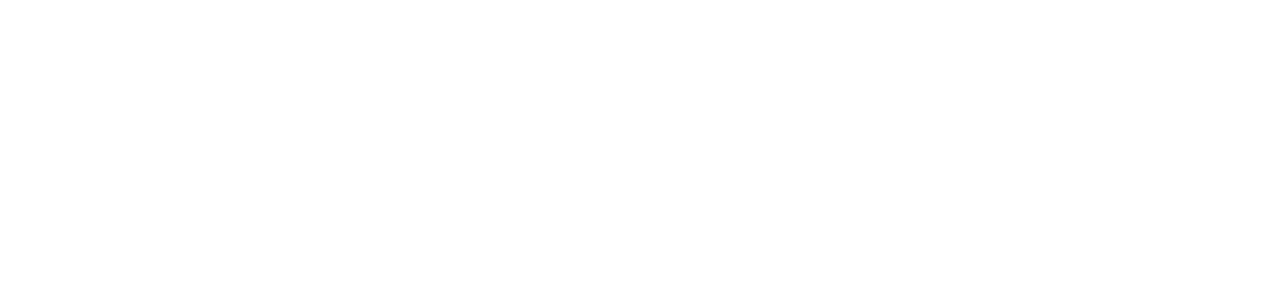
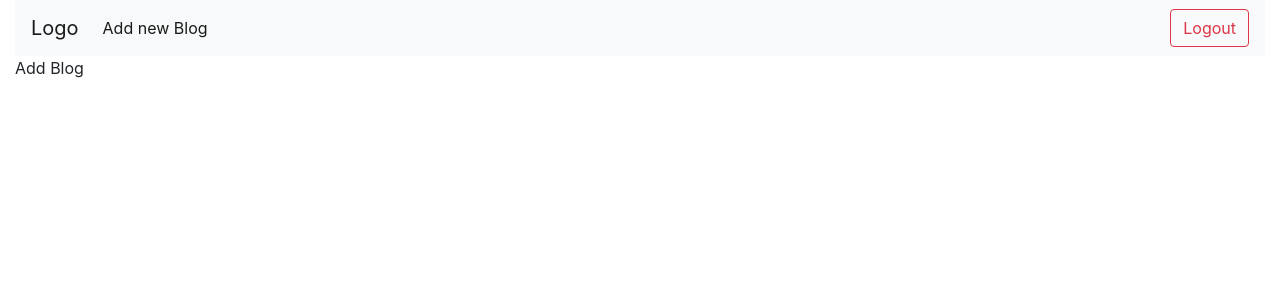
Before and after one commit to nhuanh9/Last-Demo-C07, a React (Create React App) app: page /home/add-blog in a window 1280 px wide. Before the commit this address had no page. Shown: the top 300 px of the page. Built offline with nearby package versions, Linux system fonts and the light colour scheme.

Commit message:
xong dung layout

```diff
--- a/public/index.html
+++ b/public/index.html
@@ -12,7 +12,7 @@
     <link rel="apple-touch-icon" href="%PUBLIC_URL%/logo192.png" />
     <!--
       manifest.json provides metadata used when your web app is installed on a
-      user's mobile device or desktop. See https://developers.google.com/web/fundamentals/web-app-manifest/
+      home's mobile device or desktop. See https://developers.google.com/web/fundamentals/web-app-manifest/
     -->
     <link rel="manifest" href="%PUBLIC_URL%/manifest.json" />
     <!--
--- a/src/App.js
+++ b/src/App.js
@@ -4,14 +4,21 @@
 import Login from "./pages/Login";
 import {Route, Routes} from "react-router-dom";
 import Register from "./pages/Register";
+import Home from "./pages/home/Home";
+import ListBlog from "./pages/home/blog/ListBlog";
+import AddBlog from "./pages/home/blog/AddBlog";
 
 function App() {
     return (
         <>
             <div className='container-fluid'>
                 <Routes>
-                    <Route path={''} element={<Login></Login>}></Route>
-                    <Route path={'register'} element={<Register></Register>}></Route>
+                    <Route path={''} element={<Login/>}/>
+                    <Route path={'register'} element={<Register/>}/>
+                    <Route path={'home'} element={<Home/>}>
+                        <Route path={''} element={<ListBlog/>}></Route>
+                        <Route path={'add-blog'} element={<AddBlog/>}></Route>
+                    </Route>
                 </Routes>
             </div>
         </>
--- a/src/components/Navbar.js
+++ b/src/components/Navbar.js
@@ -1,10 +1,12 @@
+import {Link} from "react-router-dom";
+
 export default function Navbar() {
     return (
         <>
             <div className="row">
                 <div className="col-12">
                     <nav className="navbar navbar-expand-lg navbar-light bg-light">
-                        <a className="navbar-brand" href="#">Navbar</a>
+                        <Link className="navbar-brand" to="/home">Logo</Link>
                         <button className="navbar-toggler" type="button" data-toggle="collapse"
                                 data-target="#navbarSupportedContent" aria-controls="navbarSupportedContent"
                                 aria-expanded="false" aria-label="Toggle navigation">
@@ -14,28 +16,17 @@
                         <div className="collapse navbar-collapse" id="navbarSupportedContent">
                             <ul className="navbar-nav mr-auto">
                                 <li className="nav-item active">
-                                    <a className="nav-link" href="#">Home <span className="sr-only">(current)</span></a>
-                                </li>
-                                <li className="nav-item">
-                                    <a className="nav-link" href="#">Link</a>
-                                </li>
-                                <li className="nav-item dropdown">
-                                    <a className="nav-link dropdown-toggle" href="#" role="button"
-                                       data-toggle="dropdown" aria-expanded="false">
-                                        Dropdown
-                                    </a>
-                                    <div className="dropdown-menu">
-                                        <a className="dropdown-item" href="#">Action</a>
-                                        <a className="dropdown-item" href="#">Another action</a>
-                                        <div className="dropdown-divider"></div>
-                                        <a className="dropdown-item" href="#">Something else here</a>
-                                    </div>
-                                </li>
-                                <li className="nav-item">
-                                    <a className="nav-link disabled">Disabled</a>
+                                    <Link className="nav-link" to="add-blog">Add new Blog <span
+                                        className="sr-only">(current)</span></Link>
                                 </li>
                             </ul>
                         </div>
+
+                        <form className="form-inline my-2 my-lg-0">
+                            <Link to={'/'}>
+                                <button className="btn btn-outline-danger my-2 my-sm-0" type="submit">Logout</button>
+                            </Link>
+                        </form>
                     </nav>
                 </div>
             </div>
--- a/src/pages/Login.js
+++ b/src/pages/Login.js
@@ -16,9 +16,8 @@
                     </div>
                     <button type="submit" className="btn btn-primary">Submit</button>
                     <button type="submit" className="ml-3 btn btn-secondary">
-                        <Link to={'register'} style={{textDecoration:'none', color:'white'}}>Register</Link>
+                        <Link to={'register'} style={{textDecoration: 'none', color: 'white'}}>Register</Link>
                     </button>
-
                 </form>
             </div>
         </div>
--- /dev/null
+++ b/src/pages/home/Home.js
@@ -0,0 +1,19 @@
+import Navbar from "../../components/Navbar";
+import {Outlet} from "react-router-dom";
+
+export default function Home() {
+    return (
+        <>
+            <div className="row">
+                <div className="col-12">
+                    <Navbar></Navbar>
+                </div>
+            </div>
+            <div className="row">
+                <div className="col-12">
+                   <Outlet></Outlet>
+                </div>
+            </div>
+        </>
+    )
+}
--- /dev/null
+++ b/src/pages/home/blog/AddBlog.js
@@ -0,0 +1,9 @@
+export default function AddBlog (){
+    return (
+        <div className={'row'}>
+            <div className="col-12">
+                Add Blog
+            </div>
+        </div>
+    )
+}
--- /dev/null
+++ b/src/pages/home/blog/ListBlog.js
@@ -0,0 +1,9 @@
+export default function ListBlog (){
+    return (
+        <div className={'row'}>
+            <div className="col-12">
+                List Blog
+            </div>
+        </div>
+    )
+}
```
